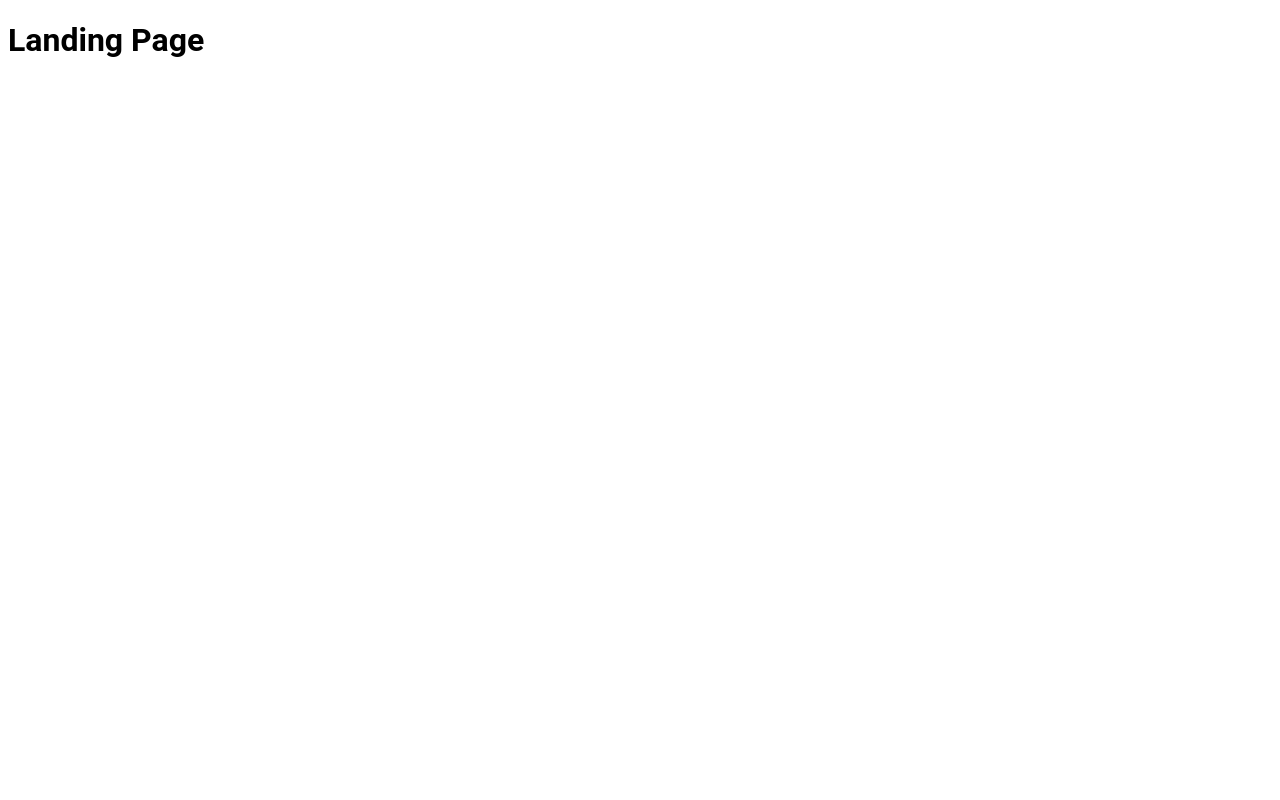
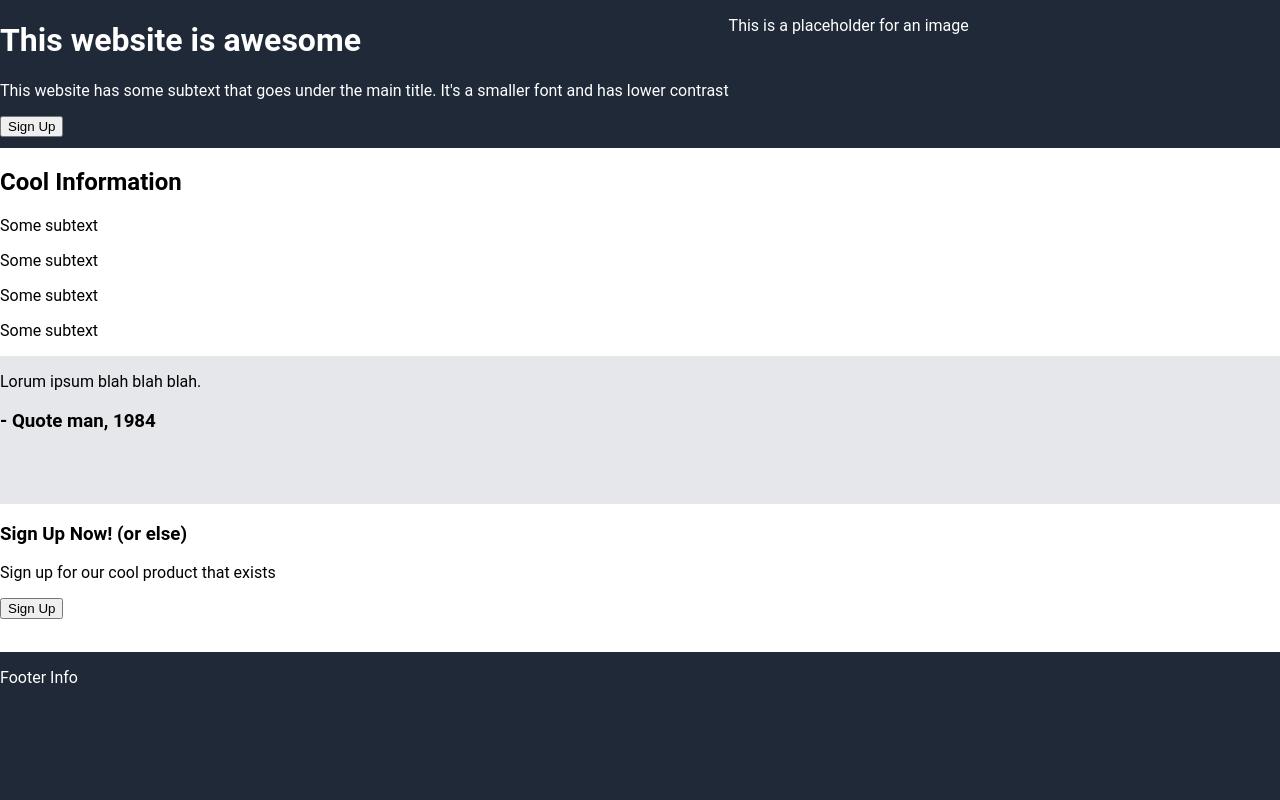
Before and after one commit to Snares01/Landing-Page, a plain HTML site: page index.html in a window 1280 px wide. Drawn offline with Linux system fonts and the light colour scheme.

Commit message:
Added files, page content template, layout template

```diff
--- a/index.html
+++ b/index.html
@@ -8,6 +8,68 @@
     <title>Landing Page</title>
 </head>
 <body>
-    <h1>Landing Page</h1>
+    <div class="panels">
+        <!-- Header / Banner -->
+        <div class="banner">
+            <div class="hero-text">
+                <h1>This website is awesome</h1>
+                <p>This website has some subtext that goes under the main title. It's a smaller font and has lower contrast</p>
+                <button>Sign Up</button>
+            </div>
+            <div class="img-temp">
+                <p>This is a placeholder for an image</p>
+            </div>
+        </div>
+
+        <!-- Info Panel & Cards -->
+        <div class="info">
+            <h2>Cool Information</h2>
+            <div class="card-container">
+                <div class="info-card">
+                    <div class="card-icon"></div>
+                    <p> Some subtext</p>
+                </div>
+
+                <div class="info-card">
+                    <div class="card-icon"></div>
+                    <p> Some subtext</p>
+                </div>
+
+                <div class="info-card">
+                    <div class="card-icon"></div>
+                    <p> Some subtext</p>
+                </div>
+
+                <div class="info-card">
+                    <div class="card-icon"></div>
+                    <p> Some subtext</p>
+                </div>
+            </div>
+        </div>
+
+        <!-- Quote Panel -->
+        <div class="quote">
+            <p>Lorum ipsum blah blah blah.</p>
+            <h3>- Quote man, 1984</h3>
+        </div>
+
+        <!-- Sign-Up Panel -->
+        <div class="sign-up">
+            <div class="panel">
+                <div class="sign-up content">
+                    <h3>Sign Up Now! (or else)</h3>
+                    <p>Sign up for our cool product that exists</p>
+                </div>
+                <button class="sign-up-button">
+                    Sign Up
+                </button>
+            </div>
+        </div>
+
+        <!-- Footer Panel -->
+        <div class="footer">
+            <p>Footer Info</p>
+        </div>
+    </div>
 </body>
 </html>
--- a/styles.css
+++ b/styles.css
@@ -1,3 +1,51 @@
+/* Entire Page */
 html {
     font-family: Roboto, sans-serif;
 }
+
+body {
+    margin: 0px;
+}
+
+.panels {
+    display: flex;
+    flex-direction: column;
+    width: 100vw;
+    height: 100vh;
+}
+
+/* Banner Content */
+.banner {
+    background-color: #1F2937;
+    color: white;
+    flex: 1;
+
+    display: flex;
+}
+
+/* Info Panel Content */
+.info {
+    flex: 1;
+}
+
+.info-card {
+    width: 200px;
+}
+
+/* Quote Panel Content */
+.quote {
+    background-color: #E5E7EB;
+    flex: 1;
+}
+
+/* Sign-Up Panel Content */
+.sign-up {
+    flex: 1;
+}
+
+/* Footer Content */
+.footer {
+    background-color: #1F2937;
+    color: white;
+    flex: 1;
+}
```
